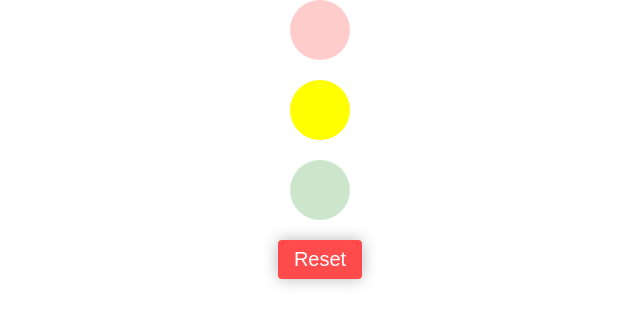
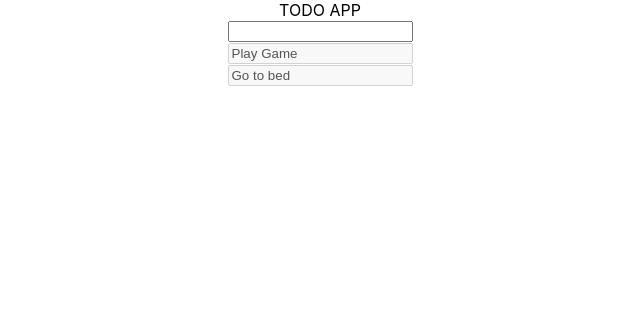
Before and after one commit to hau1862/Todo-list, a React (Create React App) app: page / in a window 1280 px wide. Shown: the top 324 px of the page, without its empty margins (320-960 px from the left). Built offline with nearby package versions, Linux system fonts and the light colour scheme.

Commit message:
Code Todo-list version 1

```diff
--- a/src/App.js
+++ b/src/App.js
@@ -1,48 +1,44 @@
 import React from "react";
 import './App.css';
-import COLOR from "./config.js";
-import TrafficLight from "./component/TrafficLight";
+import AddItem from "./component/AddItem";
+import TodoList from "./component/TodoList";
 
 class App extends React.Component {
     constructor(props) {
         super(props);
 
         this.state = {
-            currentColor: COLOR.RED
+            listTask: [
+                { content: "Play Game", isDone: false },
+                { content: "Go to bed", isDone: false }
+            ]
         };
+
+        this.handleAddItem = this.handleAddItem.bind(this);
+        this.handleUpdateListTask = this.handleUpdateListTask.bind(this);
     }
 
-    componentDidMount() {
-        setInterval(function() {
-            this.setState({ currentColor: this.handleGetNextColor(this.state.currentColor) });
-        }.bind(this), 1000);
+    handleAddItem(newItem) {
+        const { listTask } = this.state;
+
+        this.setState({
+            listTask: listTask.concat(newItem)
+        })
     }
 
-    handleGetNextColor(currentColor) {
-        switch(currentColor) {
-            case COLOR.RED: {
-                return COLOR.YELLOW;
-            }
-            case COLOR.YELLOW: {
-                return COLOR.GREEN;
-            }
-            default: {
-                return COLOR.RED;
-            }
-        }
+    handleUpdateListTask(newListTask) {
+        this.setState({
+            listTask: newListTask
+        })
     }
 
     render() {
+        const { listTask } = this.state;
         return (
             <div className="container">
-                <div className="traffic-light">
-                    <TrafficLight currentColor={this.state.currentColor}/>
-                </div>
-                <button className="reset-traffic-light" type="button" onClick={()=> {
-                    this.setState({
-                        currentColor: COLOR.RED
-                    });
-                }}>Reset</button>
+                <div className="header">TODO APP</div>
+                <AddItem handleAddItem={ this.handleAddItem }/>
+                <TodoList listTask={listTask} handleUpdateListTask={this.handleUpdateListTask}/>
             </div>
         );
     }
--- /dev/null
+++ b/src/component/AddItem.js
@@ -0,0 +1,37 @@
+import React from "react";
+
+class AddItem extends React.Component {
+    constructor(props) {
+        super(props);
+
+        this.state = {
+            content: ""
+        }
+
+        this.handleKeyPress = this.handleKeyPress.bind(this);
+    }
+
+    handleKeyPress(event) {
+        if(event.charCode === 13) {
+            const newItem = {
+                content: this.state.content,
+                isDone: false
+            };
+
+            this.props.handleAddItem(newItem);
+        }
+        else {
+            this.setState({ content: event.target.value });
+        }
+    }
+
+    render() {
+        return (
+            <div className="add-item">
+                <input type="text" onKeyPress={this.handleKeyPress} />
+            </div>
+        );
+    }
+}
+
+export default AddItem;
--- /dev/null
+++ b/src/component/TodoItem.js
@@ -0,0 +1,46 @@
+import React from "react";
+import Lib from "../lib";
+
+class TodoItem extends React.Component {
+    constructor(props) {
+        super(props);
+
+        this.state = {
+            ...this.props.task,
+            isEdit: true
+        }
+
+        this.handleChangeContent = this.handleChangeContent.bind(this);
+    }
+
+    handleChangeContent(event) {
+        if(event.charCode === 13) {
+            const newItem = {
+                content: this.state.content,
+                isDone: this.state.isDone
+            };
+
+            this.props.handleSaveItem(newItem);
+        }
+        else {
+            this.setState({ ...this.state, content: event.target.value });
+        }
+    }
+    render() {
+        let { content, isDone, isEdit } = this.state;
+        if(isDone) {
+            this.setState({...this.state, isEdit: false});
+        }
+        return (
+            <div className={ Lib.classNames("todo-item", { "todo-item--done": isDone }, { "todo-item--edit": isEdit }) }>
+                {(isEdit) ? (
+                    <input type="text" disabled value={content} onKeyPress={this.handleChangeContent} />
+                ) : (
+                    content
+                )}
+            </div>
+        );
+    }
+}
+
+export default TodoItem;
--- /dev/null
+++ b/src/component/TodoList.js
@@ -0,0 +1,45 @@
+import React from "react";
+import TodoItem from "./TodoItem";
+
+class TodoList extends React.Component {
+    constructor(props) {
+        super(props);
+
+        this.state = {
+            listTask: this.props.listTask
+        }
+
+        this.handleDeleteItem = this.handleDeleteItem.bind(this);
+        this.handleSaveItem = this.handleSaveItem.bind(this);
+    }
+
+    handleDeleteItem(item) {
+        const { listTask } = this.state;
+        const index = listTask.indexOf(item);
+
+        this.props.handleUpdateListTask([...listTask.slice(0, index), ...listTask.slice(index + 1)]);
+    }
+
+    handleSaveItem(item) {
+        const { listTask } = this.state;
+        const index = listTask.indexOf(item);
+
+        this.props.handleUpdateListTask([...listTask.slice(0, index), item, ...listTask.slice(index + 1)]);
+    }
+
+    render() {
+        const listTask = this.props.listTask;
+
+        return (
+            <div className="todo-list">
+                {
+                    listTask.map((task, index) => {
+                        return <TodoItem task={task} key={index} handleDeleteItem={this.handleDeleteItem} handleSaveItem={this.handleSaveItem}/>;
+                    })
+                }
+            </div>
+        );
+    }
+}
+
+export default TodoList;
--- a/src/component/TrafficLight.js
+++ /dev/null
@@ -1,49 +0,0 @@
-import React from "react";
-import COLOR from "../config";
-
-function classNames(...classNames) {
-    let result = "";
-
-    for(const className of classNames) {
-        if(typeof className == "object") {
-            for(const key in className) {
-                if(className[key] === true) {
-                    result += key + " ";
-                }
-            }
-        }
-        else {
-            result += className + " ";
-        }
-    }
-
-    result = result.trim();
-    return result;
-}
-
-class TrafficLight extends React.Component {
-    render() {
-        const { currentColor } = this.props;
-        return (
-            <div className="traffic-light">
-                <div className={classNames(
-                    "bulb", "red", {
-                        active: currentColor === COLOR.RED
-                    }
-                )}></div>
-                <div className={classNames(
-                    "bulb", "yellow", {
-                        active: currentColor === COLOR.YELLOW
-                    }
-                )}></div>
-                <div className={classNames(
-                    "bulb", "green", {
-                        active: currentColor === COLOR.GREEN
-                    }
-                )}></div>
-            </div>
-        );
-    }
-}
-
-export default TrafficLight;
--- a/src/config.js
+++ /dev/null
@@ -1,7 +0,0 @@
-const COLOR = {
-    RED: 0,
-    YELLOW: 1,
-    GREEN: 2
-}
-
-export default COLOR;
--- /dev/null
+++ b/src/lib.js
@@ -0,0 +1,23 @@
+const Lib = {
+    classNames(...classNames) {
+        let result = "";
+
+        for(const className of classNames) {
+            if(typeof className == "object") {
+                for(const key in className) {
+                    if(className[key] === true) {
+                        result += key + " ";
+                    }
+                }
+            }
+            else {
+                result += className + " ";
+            }
+        }
+
+        result = result.trim();
+        return result;
+    },
+}
+
+export default Lib;
```
